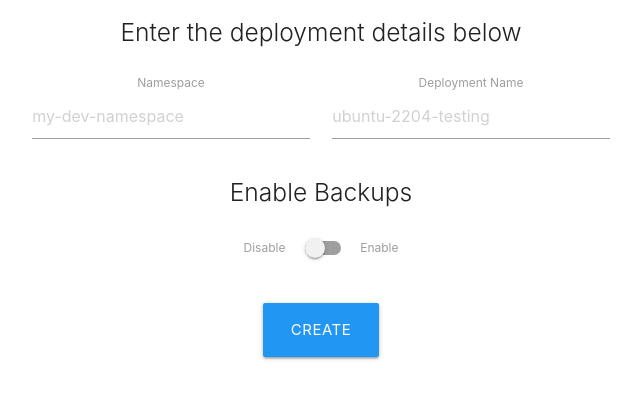
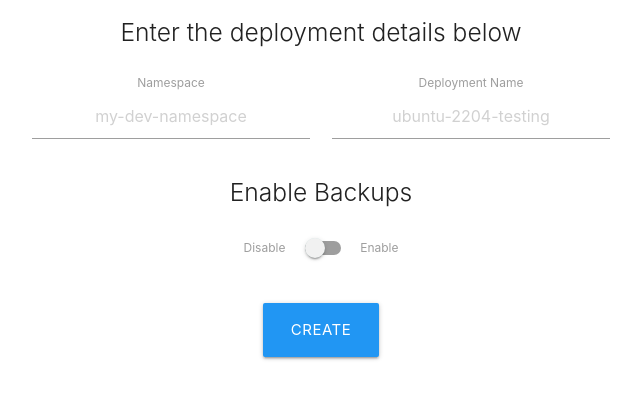
Before and after one commit to Unreliable-Cloud/ubuntu-jump, a Flask app: page / in a window 1280 px wide. Shown: the part 288-684 px from the top of the page, without its empty margins (319-960 px from the left). Run offline with Flask 2, Linux system fonts and the light colour scheme.

Commit message:
center align input fields

```diff
--- a/app/templates/index.html
+++ b/app/templates/index.html
@@ -25,13 +25,13 @@
               <div class="input-field col s6">
                 <div class="center-align s6">
                   <label for="namespace">Namespace</label><br>
-                  <input for="namespace" id="namespace" name="namespace" type="text" placeholder="my-dev-namespace">
+                  <input class="center-align" for="namespace" id="namespace" name="namespace" type="text" placeholder="my-dev-namespace">
                </div>
               </div>
               <div class="input-field col s6">
                 <div class="center-align s6">
                   <label for="deploymentName">Deployment Name</label><br>
-                  <input for="deploymentName" id="deploymentName" name="deploymentName" type="text" placeholder="ubuntu-2204-testing">
+                  <input class="center-align" for="deploymentName" id="deploymentName" name="deploymentName" type="text" placeholder="ubuntu-2204-testing">
                 </div>
               </div>
               <div class="row center">
```
